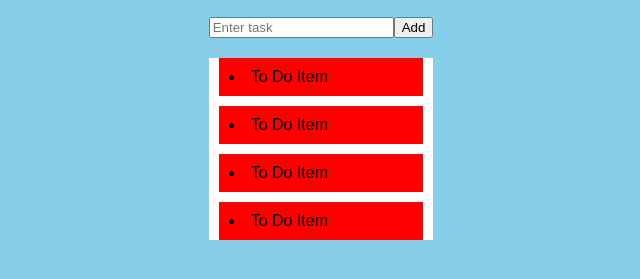
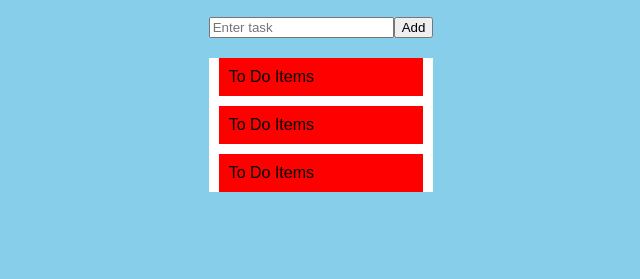
Before and after one commit to cdoss/react-examples, a React app in the folder todolist/: page / in a window 1280 px wide. Shown: the part 109-388 px from the top of the page, without its empty margins (319-959 px from the left). Built offline with nearby package versions, Linux system fonts and the light colour scheme.

Commit message:
update app for toDoItem component

```diff
--- /dev/null
+++ b/todolist/src/ToDoItem.js
@@ -0,0 +1,13 @@
+import React from 'react';
+
+class ToDoItem extends React.Component {
+  render() {
+    return(
+      <div className="toDoItem">
+        To Do Items
+      </div>
+    );
+  }
+}
+
+export default ToDoItem;
--- a/todolist/src/ToDoList.js
+++ b/todolist/src/ToDoList.js
@@ -1,4 +1,6 @@
 import React from 'react';
+import './index.css';
+import ToDoItem from './ToDoItem.js';
 
 class ToDoList extends React.Component {
   render() {
@@ -10,10 +12,9 @@ class ToDoList extends React.Component {
           <button>Add</button>
         </div>
         <div className="toDoList">
-          <li>To Do Item</li>
-          <li>To Do Item</li>
-          <li>To Do Item</li>
-          <li>To Do Item</li>
+          <ToDoItem />
+          <ToDoItem />
+          <ToDoItem />
         </div>
       </div>
     );
--- a/todolist/src/index.css
+++ b/todolist/src/index.css
@@ -14,7 +14,7 @@ body {
     background-color: white;
 }
 
-.toDoList li {
+.toDoList .toDoItem {
     background-color: red;
     padding: 10px;
     margin: 10px;
```
